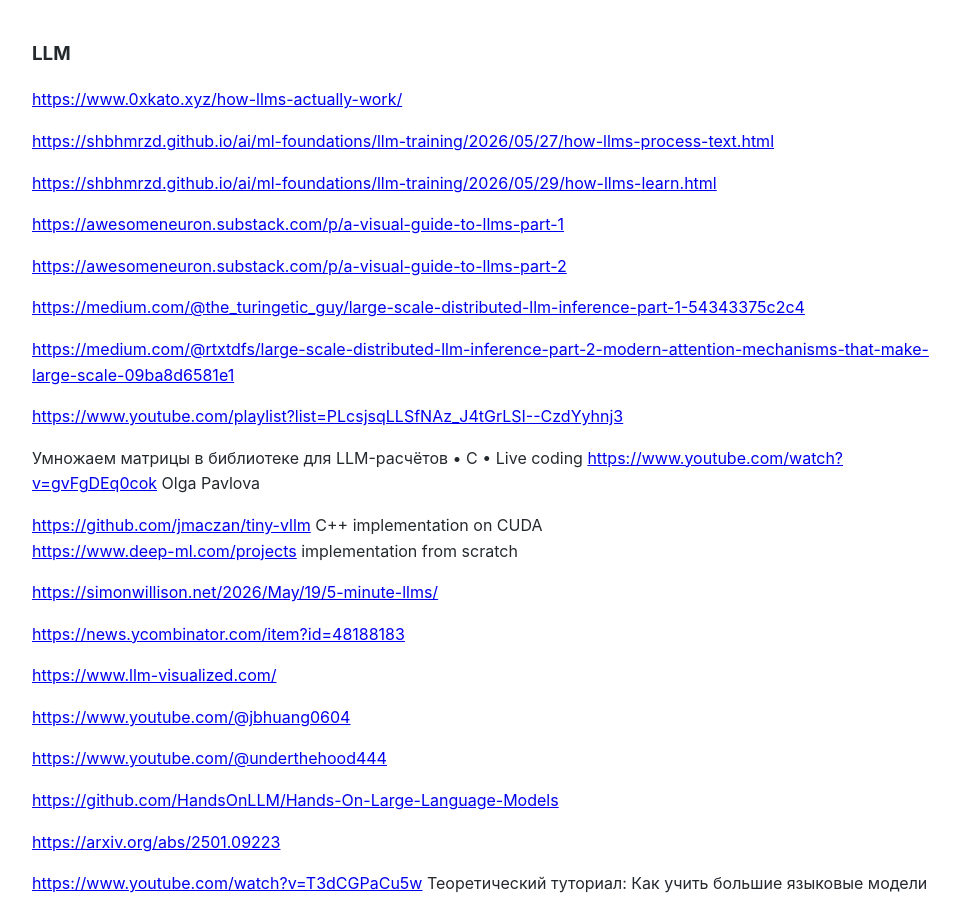
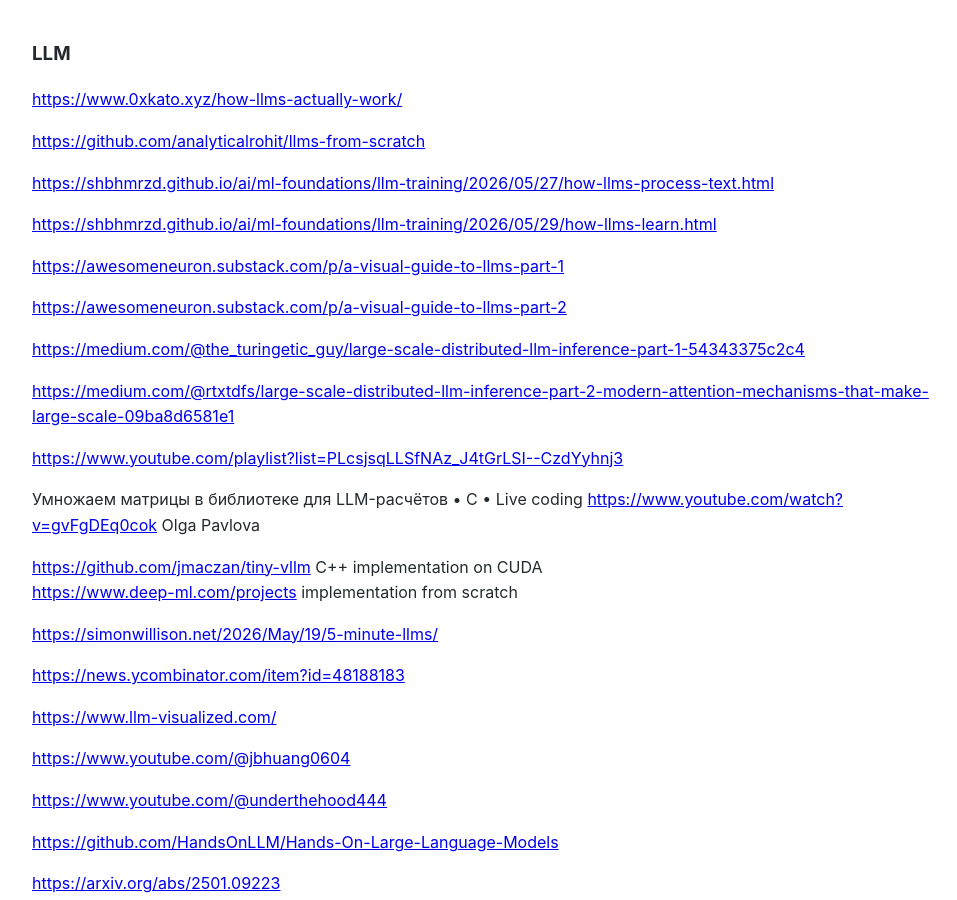
Before and after one commit to Michael-Lubinsky/michael-lubinsky.github.com, a Jekyll site: the page built from ml/llm.md, in a window 1280 px wide and 900 px high. Shown: the whole window, without its empty margins (158-1115 px from the left). Built offline with Jekyll 4.4.1, drawn with Linux system fonts in a browser that asks for light colours; our own code applies the rules of GitHub Pages for plain Markdown files.

Commit message:
Update llm.md

```diff
--- a/ml/llm.md
+++ b/ml/llm.md
@@ -1,6 +1,8 @@
 ### LLM
 
 <https://www.0xkato.xyz/how-llms-actually-work/>
+
+<https://github.com/analyticalrohit/llms-from-scratch>
 
 <https://shbhmrzd.github.io/ai/ml-foundations/llm-training/2026/05/27/how-llms-process-text.html>
 
```
